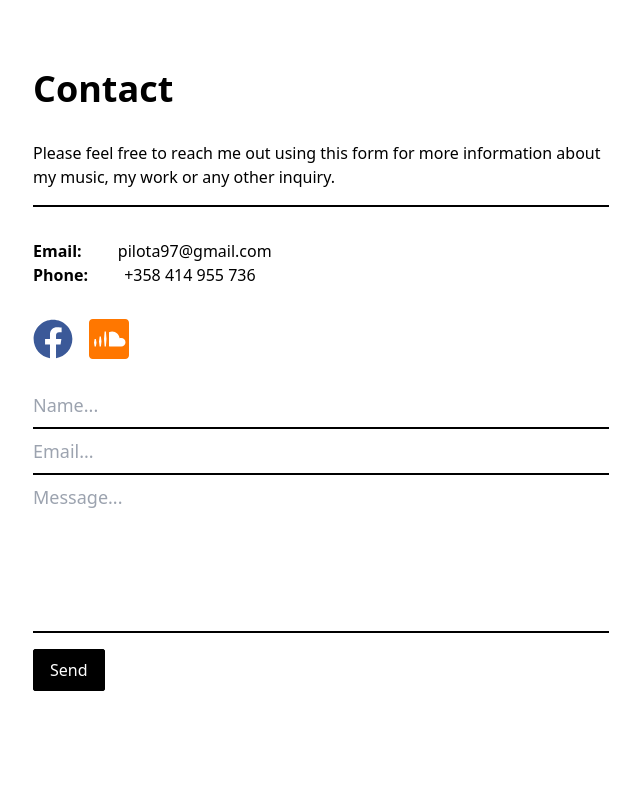
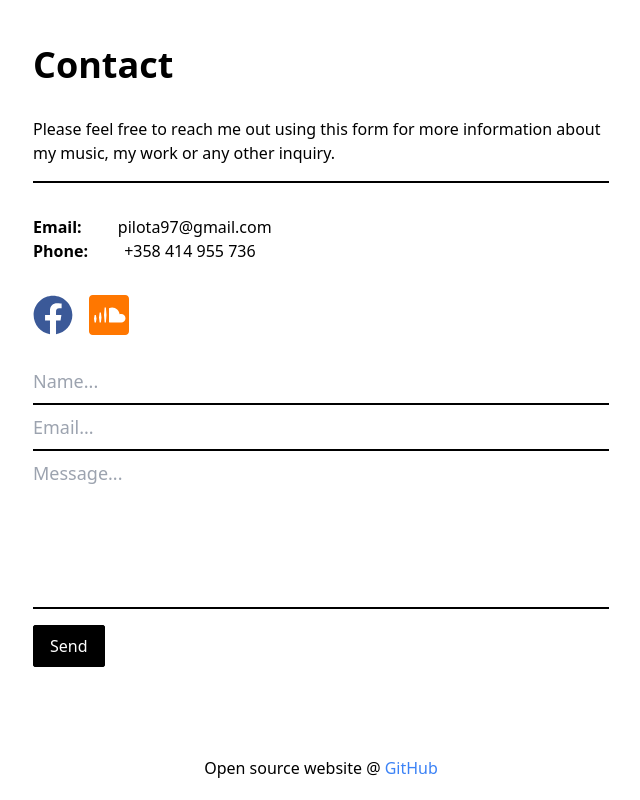
Before and after one commit to Kyokatarz/pilar-personal-website, a React (Create React App) app: page / in a window 1280 px wide. Shown: the part 1584-2384 px from the top of the page, without its empty margins (319-959 px from the left). Built offline with nearby package versions, Linux system fonts and the light colour scheme.

Commit message:
Create footer

```diff
--- a/src/App.tsx
+++ b/src/App.tsx
@@ -15,7 +15,7 @@ function App() {
   return (
     <div className='App'>
       <Navbar />
-      <ScrollToTop />˝
+      <ScrollToTop />
       <main className='pt-14'>
         <Routes>
           <Route path='/' element={<Landing />} />
@@ -25,6 +25,17 @@ function App() {
           <Route path='*' element={<Navigate to='/' replace />} />
         </Routes>
       </main>
+      <footer className='mb-5'>
+        Open source website @{' '}
+        <a
+          href='https://github.com/Kyokatarz/pilar-personal-website'
+          target='_blank'
+          rel='noreferrer'
+          className='text-blue-500'
+        >
+          GitHub
+        </a>{' '}
+      </footer>
     </div>
   )
 }
```
